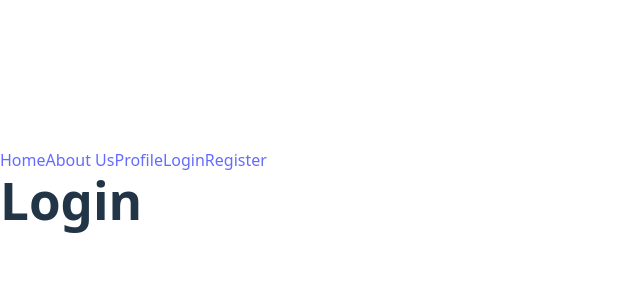
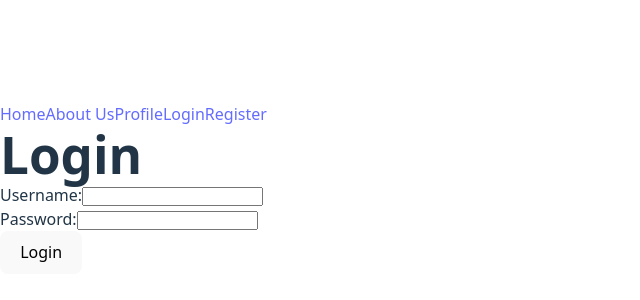
Before and after one commit to Trun97/parksearch, a React (Vite) app: page /login in a window 1280 px wide. Shown: the part 212-512 px from the top of the page, without its empty margins (0-640 px from the left). Built offline with nearby package versions, Linux system fonts and the light colour scheme.

Commit message:
setup loginpage

```diff
--- a/src/pages/login/Login.jsx
+++ b/src/pages/login/Login.jsx
@@ -1,7 +1,47 @@
 import './Login.css'
+import { useState } from "react";
 
-function Login(){
-    return <h1>Login</h1>;
+function Login() {
+
+    const [username, setUsername] = useState("");
+    const [password, setPassword] = useState("");
+
+    function handleUsernameChange(e) {
+        setUsername(e.target.value);
+        console.log("Gebruikersnaam:", e.target.value);
+    }
+
+    function handlePasswordChange(e) {
+        setPassword(e.target.value);
+        console.log("Wachtwoord:", e.target.value);
+    }
+
+    return (
+        <div>
+            <h1>Login</h1>
+            <form>
+                <label>
+                    Username:
+                    <input
+                        type="text"
+                        value={username}
+                        onChange={handleUsernameChange}
+                    />
+                </label>
+                <br />
+                <label>
+                    Password:
+                    <input
+                        type="password"
+                        value={password}
+                        onChange={handlePasswordChange}
+                    />
+                </label>
+                <br />
+                <button type="submit">Login</button>
+            </form>
+        </div>
+    );
 }
 
 export default Login;
```
